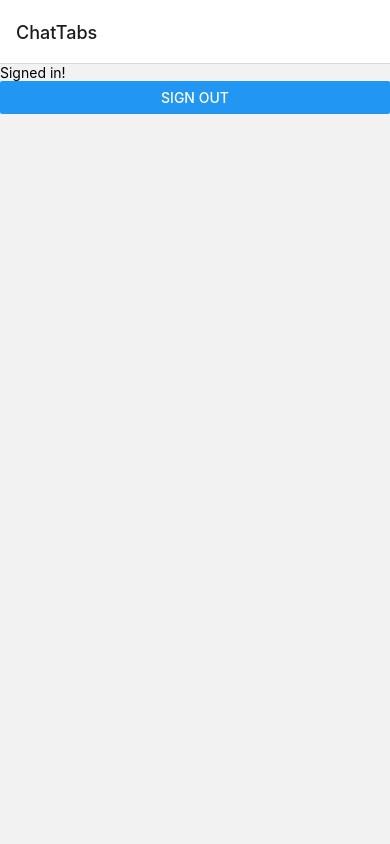
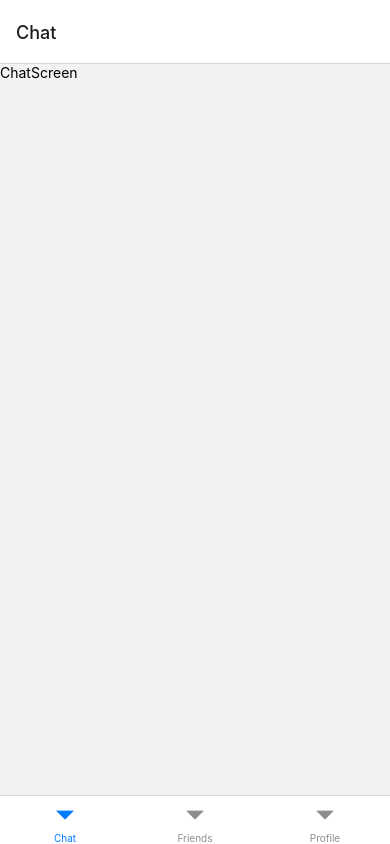
Before and after one commit to crisissettled/devchat_rn, a React Native app: screen /ChatTabs in a window 390 px wide. Both pictures are taken after a click on the button "SIGN IN". Built offline with nearby package versions, Linux system fonts and the light colour scheme.

Commit message:
navigate menu

```diff
--- a/App.tsx
+++ b/App.tsx
@@ -1,15 +1,17 @@
-import {useState, useEffect, useReducer, useMemo} from 'react';
+import {useEffect, useReducer, useMemo} from 'react';
+
 import {NavigationContainer} from '@react-navigation/native';
 import {createNativeStackNavigator} from '@react-navigation/native-stack';
 
 import SplashScreen from '@screens/SplashScreen';
 import SignInScreen from '@screens/SignIn';
-import HomeScreen from '@screens/HomeScreen';
+import ChatTabsScreen from '@screens/ChatTabs';
 
 import {AuthContext} from '@utils/authContext';
 
 import {PropsAuthState, PropsAuthAction} from '@shared/types/authTypes';
 import {RootStackParamList} from '@shared/types/navigationTypes';
+import {StatusBar} from 'react-native';
 
 const Stack = createNativeStackNavigator<RootStackParamList>();
 
@@ -92,7 +94,11 @@ export default function App() {
               }}
             />
           ) : (
-            <Stack.Screen name="ChatTabs" component={HomeScreen} />
+            <Stack.Screen
+              name="ChatTabs"
+              options={{headerShown: false}}
+              component={ChatTabsScreen}
+            />
           )}
         </Stack.Navigator>
       </NavigationContainer>
--- a/package.json
+++ b/package.json
@@ -3,6 +3,7 @@
   "version": "0.0.1",
   "private": true,
   "scripts": {
+    "a": "react-native run-android",
     "android": "react-native run-android",
     "ios": "react-native run-ios",
     "lint": "eslint .",
@@ -10,6 +11,7 @@
     "test": "jest"
   },
   "dependencies": {
+    "@react-navigation/bottom-tabs": "^6.5.11",
     "@react-navigation/native": "^6.1.9",
     "@react-navigation/native-stack": "^6.9.17",
     "react": "18.2.0",
--- a/src/screens/ChatTabs.tsx
+++ b/src/screens/ChatTabs.tsx
@@ -1,58 +1,20 @@
-import {useEffect, useState} from 'react';
-import {View, Text, Button, TextInput} from 'react-native';
+import {createBottomTabNavigator} from '@react-navigation/bottom-tabs';
 
-import {PropsChatTabs} from '@shared/types/navigationTypes';
+import {TabParamList} from '@shared/types/navigationTypes';
+import ChatScreen from '@screens/chat/ChatScreen';
+import FriendsScreen from '@screens/chat/FriendsScreen';
+import ProfileScreen from '@screens/chat/ProfileScreen';
 
-function CreatePostScreen({navigation, route}: PropsChatTabs) {
-  const [postText, setPostText] = useState('');
-  const {userId} = route.params;
+const Tab = createBottomTabNavigator<TabParamList>();
 
-  useEffect(() => {
-    navigation.setOptions({
-      headerLeft: () => (
-        <Button title="back" onPress={() => navigation.navigate('SignIn')} />
-      ),
-    });
-  }, []);
-
+function ChatTabsScreen() {
   return (
-    <>
-      <View>
-        <Text style={{padding: 10, fontSize: 35, fontWeight: 'bold'}}>
-          Hi {userId},
-        </Text>
-      </View>
-      <TextInput
-        multiline
-        placeholder="What's on your mind?"
-        style={{height: 200, padding: 10, backgroundColor: 'white'}}
-        value={postText}
-        onChangeText={setPostText}
-      />
-      <View style={{padding: 5}}>
-        <Button
-          title="Done"
-          onPress={() => {
-            // Pass and merge params back to home screen
-            navigation.navigate({
-              name: 'SignIn',
-              params: {post: postText},
-              merge: true,
-            });
-          }}
-        />
-      </View>
-      <View style={{padding: 5}}>
-        <Button
-          title="Change Title"
-          onPress={() => {
-            const r = (Math.random() * 100).toFixed(2);
-            navigation.setOptions({title: `New Create Post - ${r}`});
-          }}
-        />
-      </View>
-    </>
+    <Tab.Navigator>
+      <Tab.Screen name="Chat" component={ChatScreen} />
+      <Tab.Screen name="Friends" component={FriendsScreen} />
+      <Tab.Screen name="Profile" component={ProfileScreen} />
+    </Tab.Navigator>
   );
 }
 
-export default CreatePostScreen;
+export default ChatTabsScreen;
--- a/src/screens/HomeScreen.tsx
+++ /dev/null
@@ -1,16 +0,0 @@
-import {useContext} from 'react';
-import {View, Text, Button} from 'react-native';
-
-import {AuthContext} from '@utils/authContext';
-
-function HomeScreen() {
-  const {signOut} = useContext(AuthContext);
-
-  return (
-    <View>
-      <Text>Signed in!</Text>
-      <Button title="Sign out" onPress={signOut} />
-    </View>
-  );
-}
-export default HomeScreen;
--- /dev/null
+++ b/src/screens/chat/ChatScreen.tsx
@@ -0,0 +1,10 @@
+import {View, Text} from 'react-native';
+import React from 'react';
+
+export default function ChatScreen() {
+  return (
+    <View>
+      <Text>ChatScreen</Text>
+    </View>
+  );
+}
--- /dev/null
+++ b/src/screens/chat/FriendsScreen.tsx
@@ -0,0 +1,10 @@
+import {View, Text} from 'react-native';
+import React from 'react';
+
+export default function FriendsScreen() {
+  return (
+    <View>
+      <Text>Screen</Text>
+    </View>
+  );
+}
--- /dev/null
+++ b/src/screens/chat/ProfileScreen.tsx
@@ -0,0 +1,10 @@
+import {View, Text} from 'react-native';
+import React from 'react';
+
+export default function ProfileScreen() {
+  return (
+    <View>
+      <Text>ProfileScreen</Text>
+    </View>
+  );
+}
```
Also changed, not shown: src/shared/types/navigationTypes.ts (+9 -2 lines), 1 other file (tests, documents, lock files or other folders).
